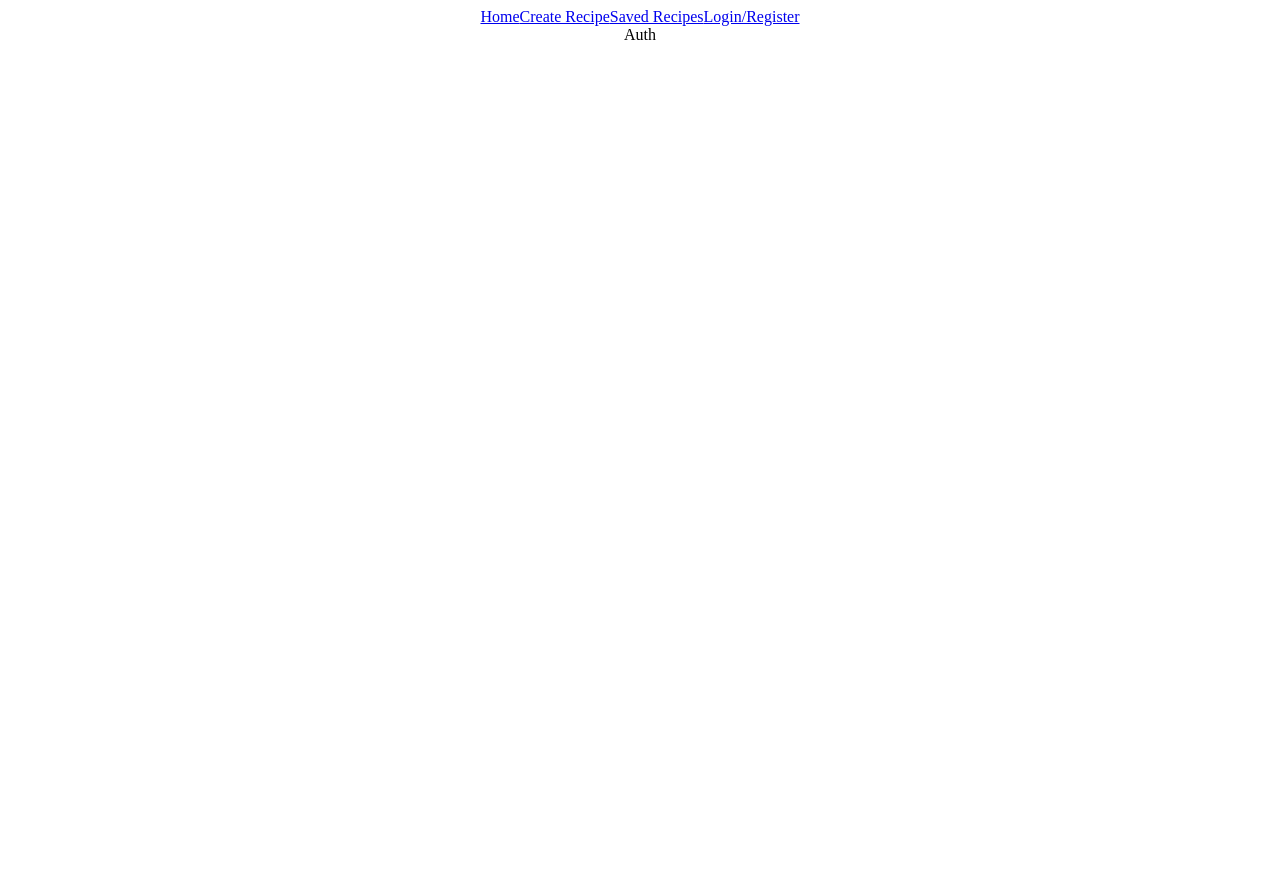
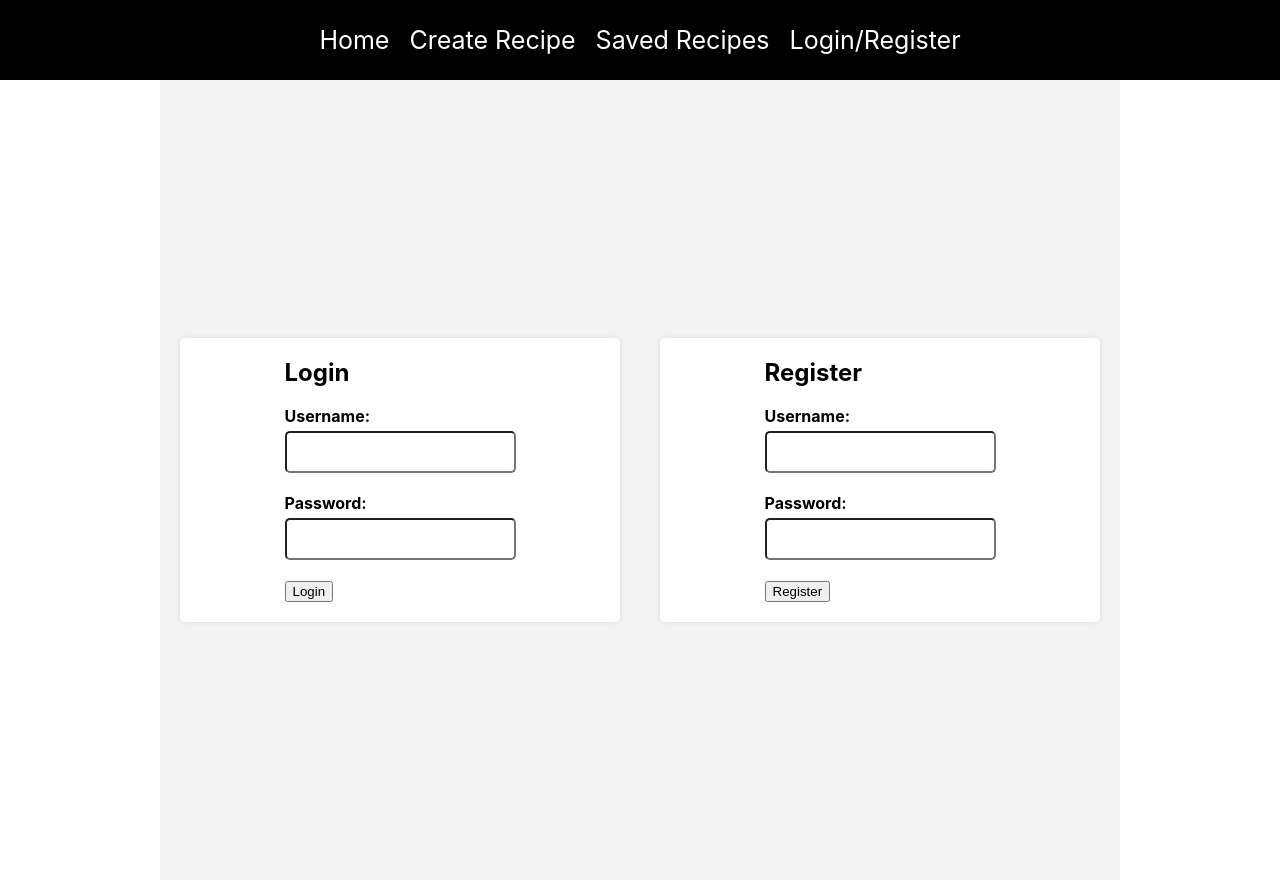
Before and after one commit to murtazanasiri/favorite-foods-recipe, a React (Create React App) app in the folder client/: page /auth in a window 1280 px wide. Before the commit the page ends 800 px from the top, so only its background shows below. Built offline with nearby package versions, Linux system fonts and the light colour scheme.

Commit message:
Added login and registration functionality to the Auth component.

```diff
--- a/client/src/App.css
+++ b/client/src/App.css
@@ -1,38 +1,117 @@
 .App {
-  text-align: center;
+  display: flex;
+  flex-direction: column;
+  justify-content: center;
+  align-items: center;
+  font-family: -apple-system, BlinkMacSystemFont, "Segoe UI", Roboto, Oxygen,
+    Ubuntu, Cantarell, "Open Sans", "Helvetica Neue", sans-serif;
 }
 
-.App-logo {
-  height: 40vmin;
-  pointer-events: none;
+body {
+  margin: 0;
+  padding: 0;
 }
 
-@media (prefers-reduced-motion: no-preference) {
-  .App-logo {
-    animation: App-logo-spin infinite 20s linear;
-  }
+.auth {
+  display: flex;
+  justify-content: center;
+  align-items: center;
+  height: 100vh;
+  background-color: #f2f2f2;
 }
 
-.App-header {
-  background-color: #282c34;
-  min-height: 100vh;
+.auth-container {
   display: flex;
   flex-direction: column;
+  justify-content: center;
   align-items: center;
-  justify-content: center;
-  font-size: calc(10px + 2vmin);
-  color: white;
+  padding: 20px;
+  background-color: white;
+  border-radius: 5px;
+  box-shadow: 0 0 5px rgba(0, 0, 0, 0.1);
+  margin: 20px;
+  width: 400px;
 }
 
-.App-link {
-  color: #61dafb;
+.form-group {
+  display: flex;
+  flex-direction: column;
+  margin-bottom: 20px;
 }
 
-@keyframes App-logo-spin {
-  from {
-    transform: rotate(0deg);
-  }
-  to {
-    transform: rotate(360deg);
-  }
+label {
+  font-weight: bold;
+  margin-bottom: 5px;
 }
+
+input {
+  padding: 10px;
+  font-size: 16px;
+  border-radius: 5px;
+}
+
+.navbar {
+  margin: 0;
+  width: 100%;
+  height: 80px;
+  background-color: black;
+  display: flex;
+  justify-content: center;
+  align-items: center;
+  color: white;
+  text-decoration: none;
+}
+
+a {
+  color: white;
+  text-decoration: none;
+  margin: 10px;
+  font-size: 25px;
+}
+
+.create-recipe {
+  display: flex;
+  flex-direction: column;
+  justify-content: center;
+  align-items: center;
+  padding: 20px;
+  background-color: white;
+  border-radius: 5px;
+  box-shadow: 0 0 5px rgba(0, 0, 0, 0.1);
+  margin: 20px;
+  width: 400px;
+}
+.create-recipe form {
+  display: flex;
+  flex-direction: column;
+}
+ul {
+  list-style: none;
+  padding: 0;
+  margin: 0;
+}
+
+li {
+  border: 1px solid black;
+  padding: 10px;
+  margin-bottom: 10px;
+}
+
+h2 {
+  margin-top: 0;
+}
+
+img {
+  max-width: 100%;
+  height: auto;
+  margin-bottom: 10px;
+}
+
+img {
+  width: 400px;
+}
+
+p {
+  max-width: 400px;
+  font-size: 12px;
+}
--- a/client/src/pages/auth.js
+++ b/client/src/pages/auth.js
@@ -1,3 +1,111 @@
+import React, { useState } from "react";
+import axios from "axios";
+import { useCookies } from "react-cookie";
+import { Navigate, useNavigate } from "react-router-dom";
+
 export const Auth = () => {
-  return <div>Auth</div>;
+  return (
+    <div className="auth">
+      <Login />
+      <Register />
+    </div>
+  );
 };
+
+const Login = () => {
+  const [_, setCookies] = useCookies(["access_token"]);
+
+  const [username, setUsername] = useState("");
+  const [password, setPassword] = useState("");
+
+  const navigate = useNavigate();
+
+  const handleSubmit = async (event) => {
+    event.preventDefault();
+    try {
+      const result = await axios.post("http://localhost:3001/auth/login", {
+        username,
+        password,
+      });
+      setCookies("access_token", result.data.token);
+      window.localStorage.setItem("userID", result.data.userID);
+      navigate("/");
+    } catch (error) {}
+  };
+
+  return (
+    <div className="auth-container">
+      <form onSubmit={handleSubmit}>
+        <h2>Login</h2>
+        <div className="form-group">
+          <label htmlFor>Username:</label>
+          <input
+            type="text"
+            id="username"
+            value={username}
+            onChange={(event) => setUsername(event.target.value)}
+          />
+        </div>
+        <div className="form-group">
+          <label htmlFor="password">Password:</label>
+          <input
+            type="password"
+            id="password"
+            value={password}
+            onChange={(event) => setPassword(event.target.value)}
+          />
+        </div>
+        <button type="submit">Login</button>
+      </form>
+    </div>
+  );
+};
+
+const Register = () => {
+  const [username, setUsername] = useState("");
+  const [password, setPassword] = useState("");
+
+  const handleSubmit = async (event) => {
+    event.preventDefault();
+    try {
+      await axios.post("http://localhost:3001/auth/register", {
+        username,
+        password,
+      });
+      alert("Registration Completed! Now login.");
+    } catch (error) {
+      console.log(error);
+    }
+  };
+
+  return (
+    <div className="auth-container">
+      <form onSubmit={handleSubmit}>
+        <h2>Register</h2>
+        <div className="form-group">
+          <label htmlFor>Username:</label>
+          <input
+            type="text"
+            id="username"
+            value={username}
+            onChange={(event) => {
+              setUsername(event.target.value);
+            }}
+          />
+        </div>
+        <div className="form-group">
+          <label htmlFor="password">Password:</label>
+          <input
+            type="password"
+            id="password"
+            value={password}
+            onChange={(event) => {
+              setPassword(event.target.value);
+            }}
+          />
+        </div>
+        <button type="submit">Register</button>
+      </form>
+    </div>
+  );
+};
```
